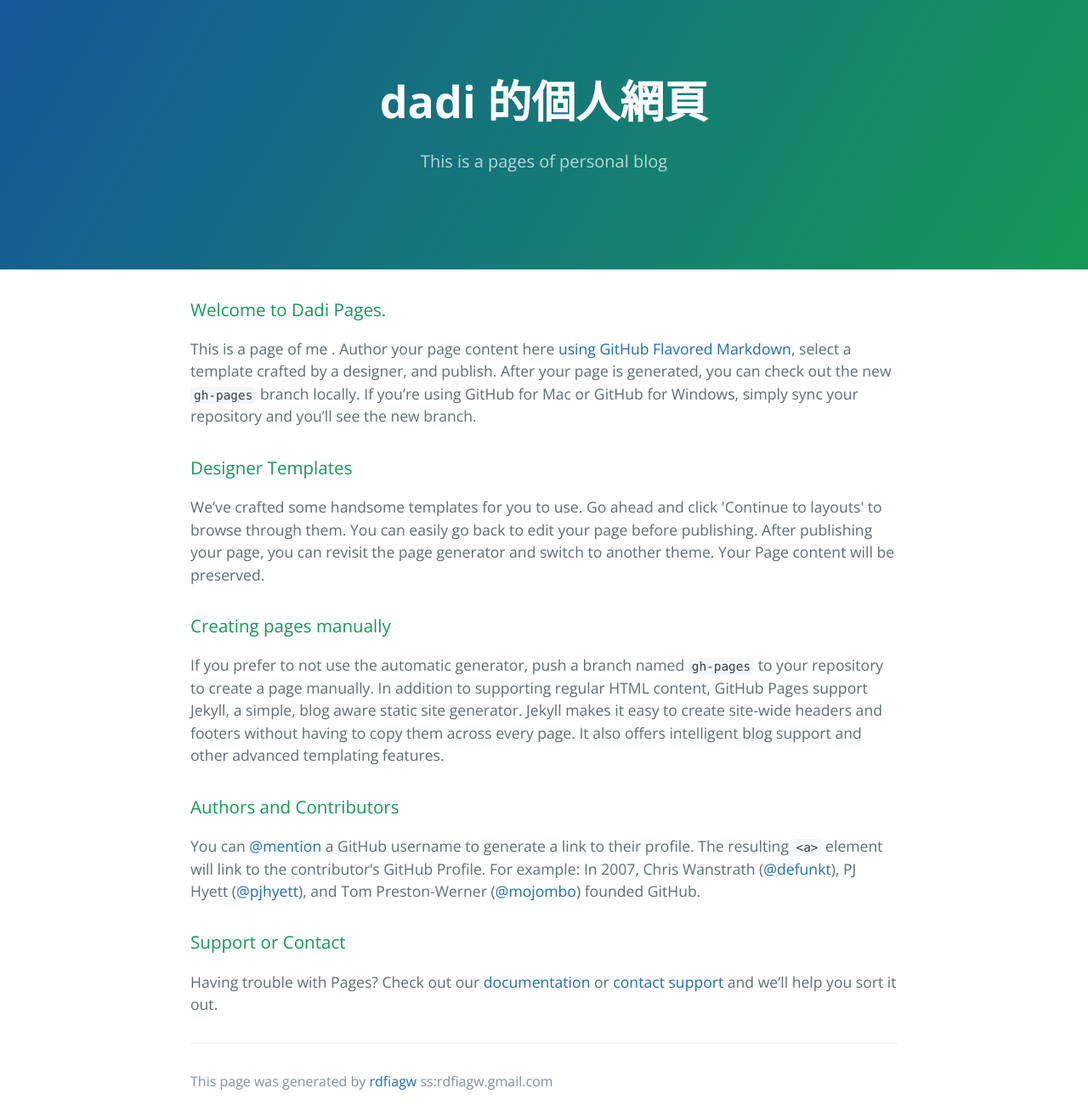
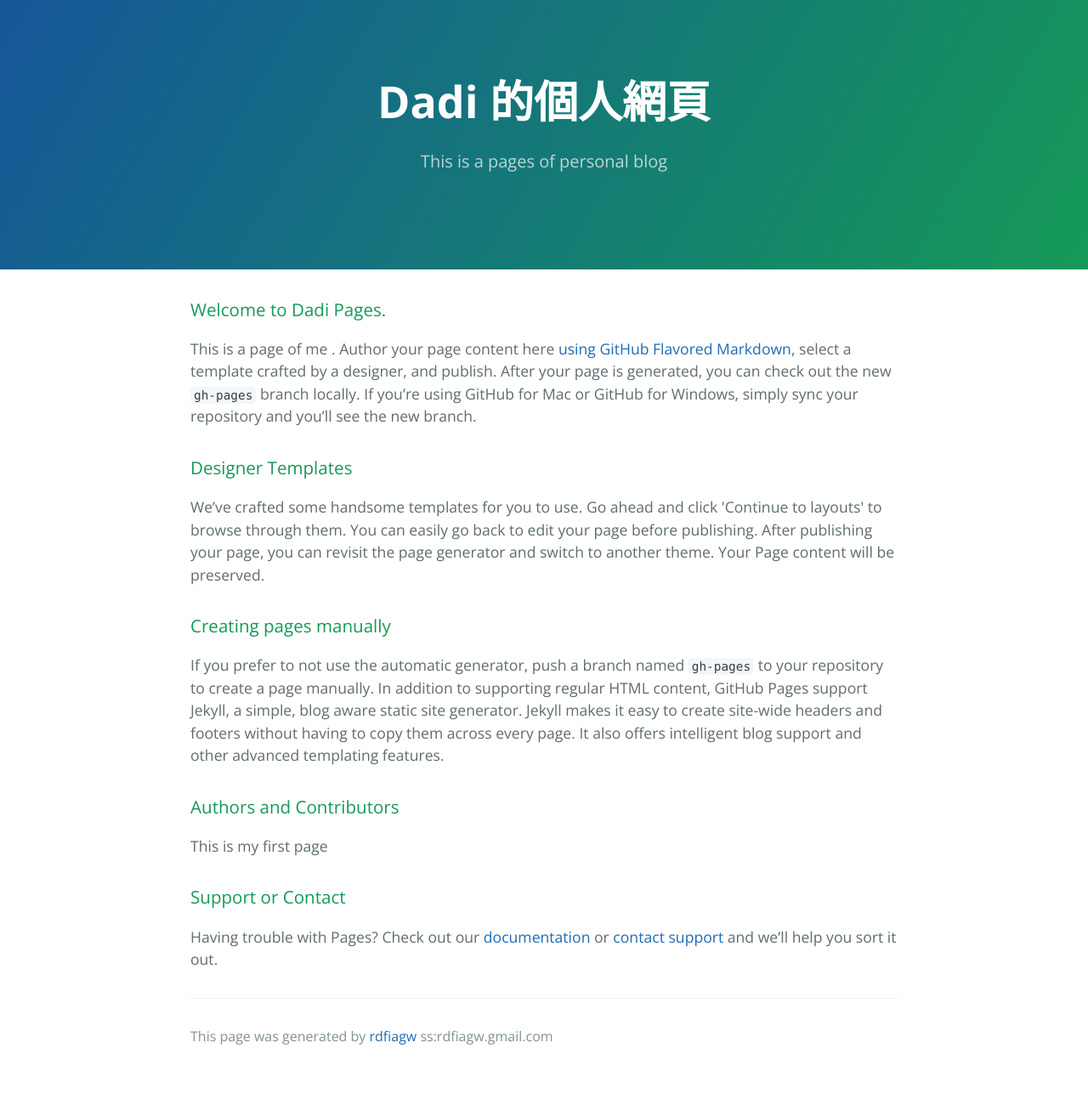
Before and after one commit to rdfiagw/rdfiagw.github.io, a plain HTML site: page index.html in a window 1280 px wide. Shown: the whole page at 85% size. After the commit the page ends 1263 px from the top, so only its background shows below. Drawn offline with nearby package versions, Linux system fonts and the light colour scheme.

Commit message:
Update index.html

```diff
--- a/index.html
+++ b/index.html
@@ -11,7 +11,7 @@
   </head>
   <body>
     <section class="page-header">
-      <h1 class="project-name">dadi 的個人網頁</h1>
+      <h1 class="project-name">Dadi 的個人網頁</h1>
       <h2 class="project-tagline">This is a pages of personal blog</h2>
     </section>
 
@@ -22,7 +22,7 @@
 <p>This is a page of me . Author your page content here <a href="https://guides.github.com/features/mastering-markdown/">using GitHub Flavored Markdown</a>, select a template crafted by a designer, and publish. After your page is generated, you can check out the new <code>gh-pages</code> branch locally. If you’re using GitHub for Mac or GitHub for Windows, simply sync your repository and you’ll see the new branch.</p>
 
 <h3>
-<a id="designer-templates" class="anchor" href="#designer-templates" aria-hidden="true"><span class="octicon octicon-link"></span></a>Designer Templates</h3>
+<a id="descrption" class="anchor" href="#designer-templates" aria-hidden="true"><span class="octicon octicon-link"></span></a>Designer Templates</h3>
 
 <p>We’ve crafted some handsome templates for you to use. Go ahead and click 'Continue to layouts' to browse through them. You can easily go back to edit your page before publishing. After publishing your page, you can revisit the page generator and switch to another theme. Your Page content will be preserved.</p>
 
@@ -34,7 +34,7 @@
 <h3>
 <a id="authors-and-contributors" class="anchor" href="#authors-and-contributors" aria-hidden="true"><span class="octicon octicon-link"></span></a>Authors and Contributors</h3>
 
-<p>You can <a href="https://github.com/blog/821" class="user-mention">@mention</a> a GitHub username to generate a link to their profile. The resulting <code>&lt;a&gt;</code> element will link to the contributor’s GitHub Profile. For example: In 2007, Chris Wanstrath (<a href="https://github.com/defunkt" class="user-mention">@defunkt</a>), PJ Hyett (<a href="https://github.com/pjhyett" class="user-mention">@pjhyett</a>), and Tom Preston-Werner (<a href="https://github.com/mojombo" class="user-mention">@mojombo</a>) founded GitHub.</p>
+<p>This is my first page </p>
 
 <h3>
 <a id="support-or-contact" class="anchor" href="#support-or-contact" aria-hidden="true"><span class="octicon octicon-link"></span></a>Support or Contact</h3>
```
